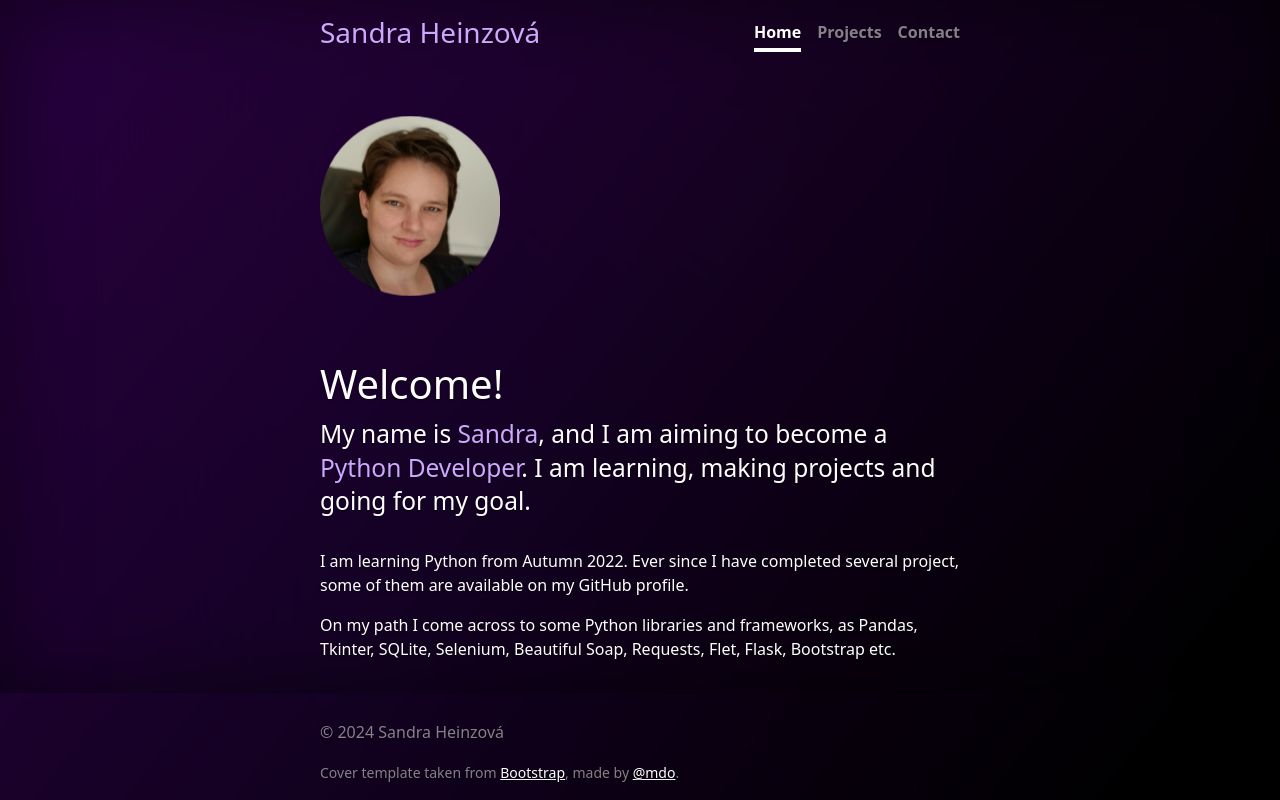
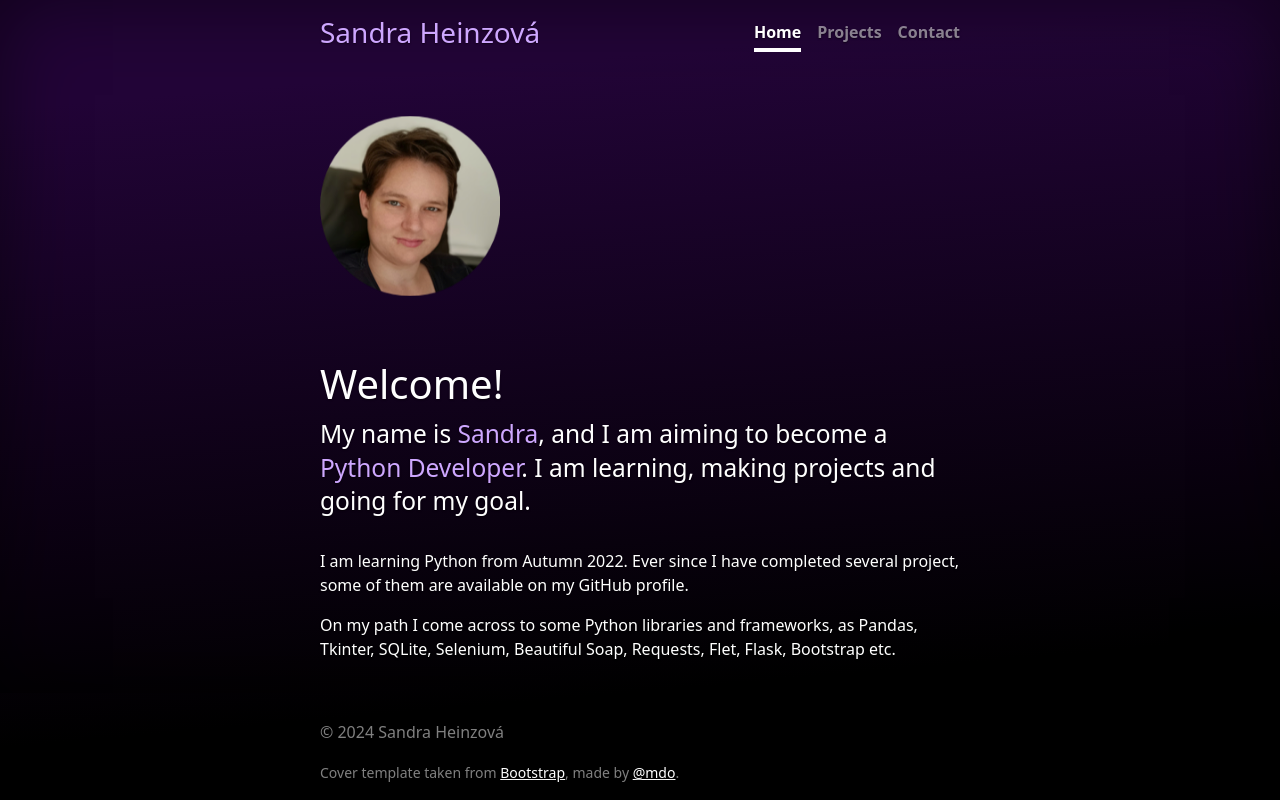
Before and after one commit to SandraHeinzova/Portfolio, a Flask app: page / in a window 1280 px wide. Run offline with Flask 3, Linux system fonts and the light colour scheme; some libraries are stand-ins or nearby versions.

Commit message:
replaced background image with css style

```diff
--- a/static/cover.css
+++ b/static/cover.css
@@ -2,6 +2,9 @@
  * Globals
  */
 
+body {
+    background-color: var(--bs-dark);
+}
 
 /* Custom default button */
 .btn-light,
@@ -65,9 +68,8 @@ footer {
 
 
 .text-bg-dark {
-  background-image: url('images/background.png');
-  background-size: cover;
-  background-position: center;
+    background: rgb(0,0,0);
+    background: linear-gradient(355deg, rgba(0,0,0,1) 18%, rgba(34,4,55,1) 88%);
 }
 
 .home-page {
```
Also changed, not shown: static/images/background.png (deleted).
